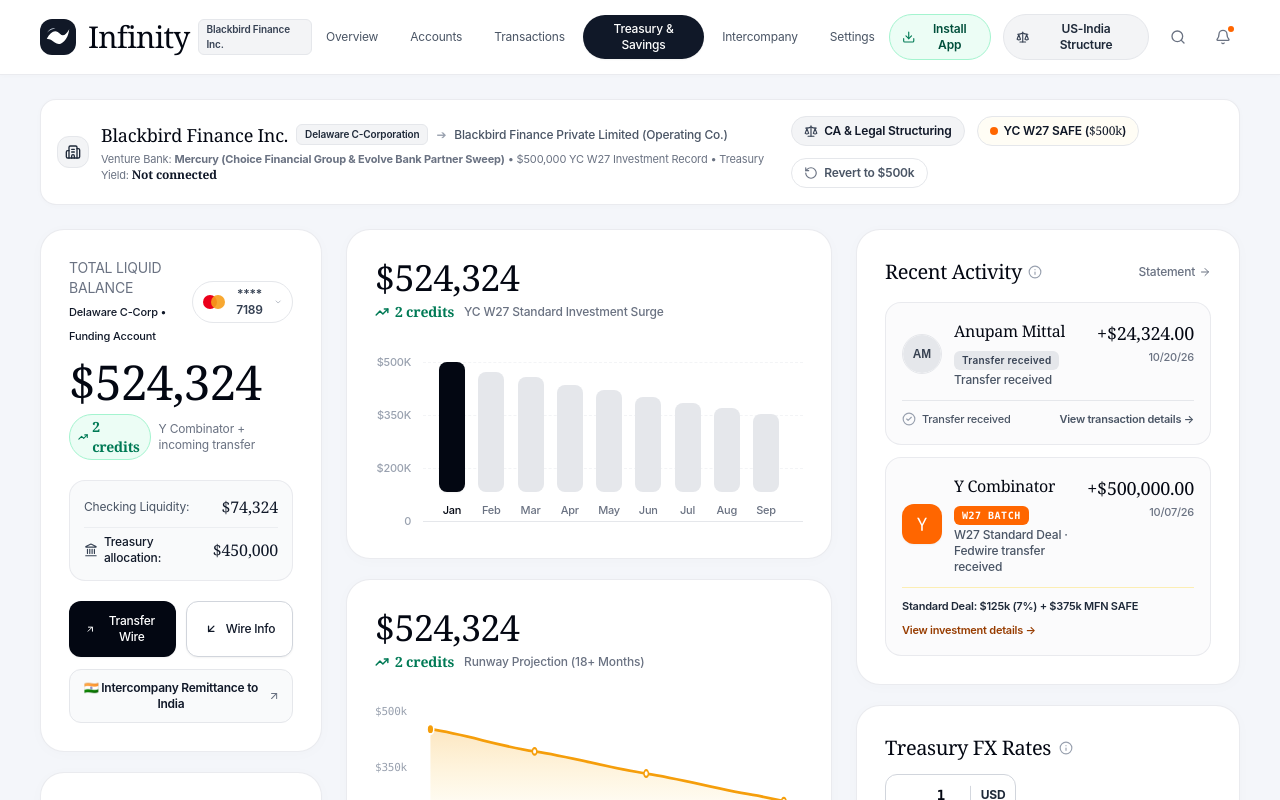
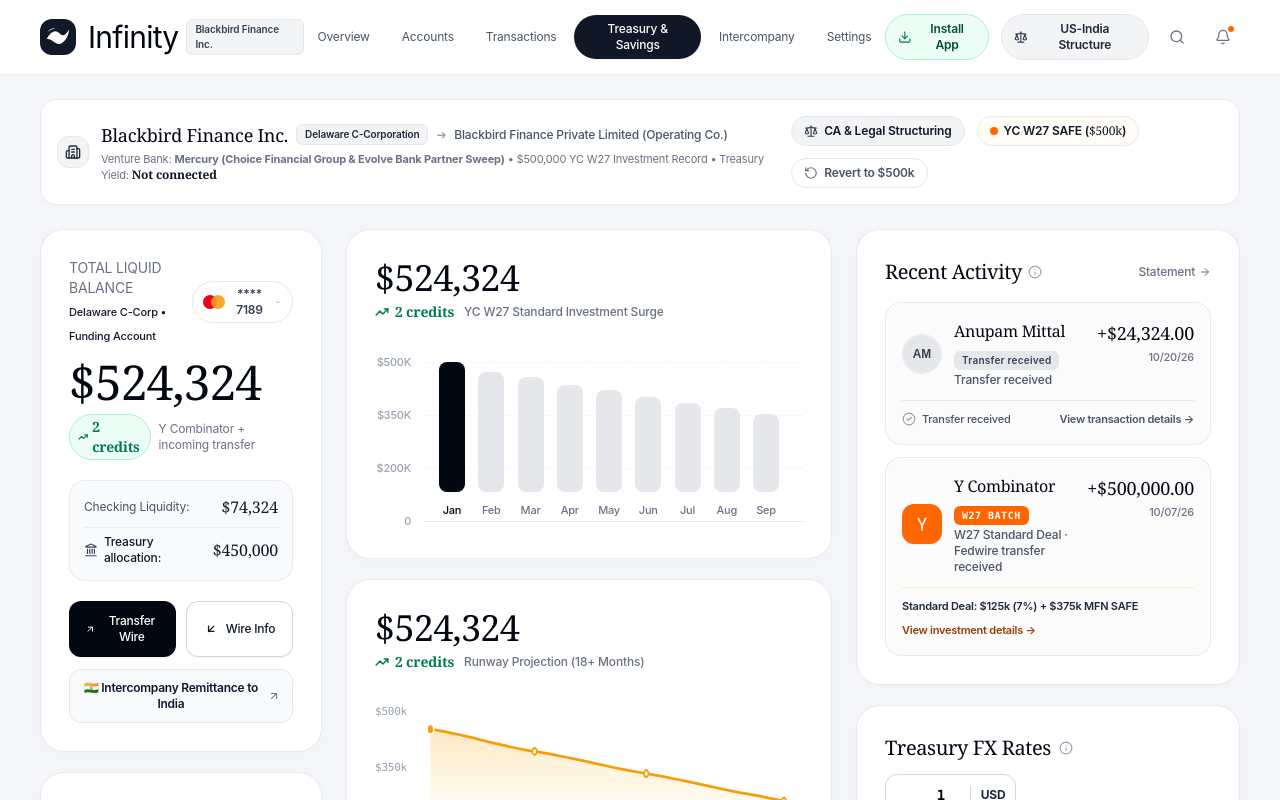
Before and after one commit to mahesh-oss-cloud/infinity, a React (Vite) app: page / in a window 1280 px wide. Shown: the top 800 px of the page. Built offline with nearby package versions, Linux system fonts and the light colour scheme; no server answers.

Commit message:
Change only the Infinity header wordmark to geometric sans

```diff
--- a/src/components/SavingsNavbar.jsx
+++ b/src/components/SavingsNavbar.jsx
@@ -1,4 +1,5 @@
 import React from 'react';
+import '@fontsource-variable/orbitron/wght.css';
 import { Search, Bell, Scale, Download } from 'lucide-react';
 
 export const SavingsNavbar = ({
@@ -13,7 +14,7 @@ export const SavingsNavbar = ({
     <header className="w-full bg-white border-b border-gray-200/80 px-4 sm:px-10 py-3.5 mb-4 sm:mb-6 sticky top-0 z-30 shadow-[0_1px_4px_rgba(0,0,0,0.02)]">
       <div className="max-w-[1440px] mx-auto flex items-center justify-between">
 
-        {/* Brand Logo & Name in Instrument Serif */}
+        {/* Brand logo wordmark */}
         <div className="flex items-center gap-2.5 sm:gap-3 cursor-pointer">
           <img
             src="/infinity-logo.svg"
@@ -22,7 +23,7 @@ export const SavingsNavbar = ({
           />
           <div>
             <div className="flex items-center gap-2">
-              <span className="text-2xl sm:text-3xl font-normal text-gray-950 tracking-tight font-instrument">
+              <span className="text-2xl sm:text-3xl font-normal text-gray-950 tracking-tight font-orbitron">
                 Infinity
               </span>
               <span className="hidden sm:inline-block text-[10px] px-2 py-0.5 rounded-md bg-gray-100 text-gray-700 font-semibold border border-gray-200 font-waldenburg">
```
